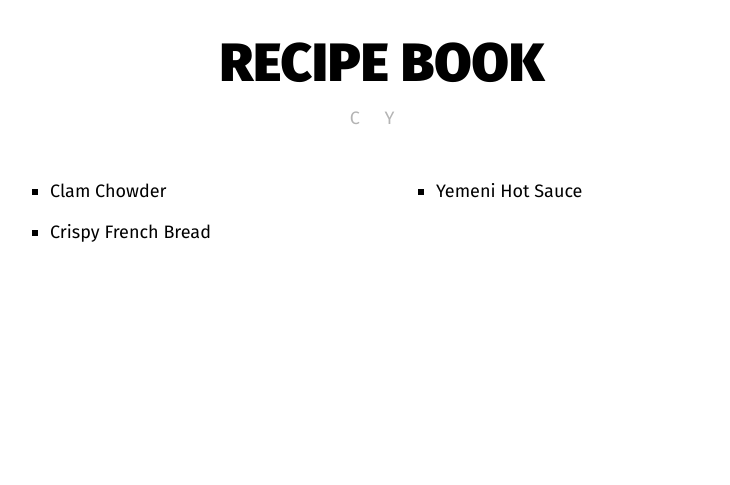
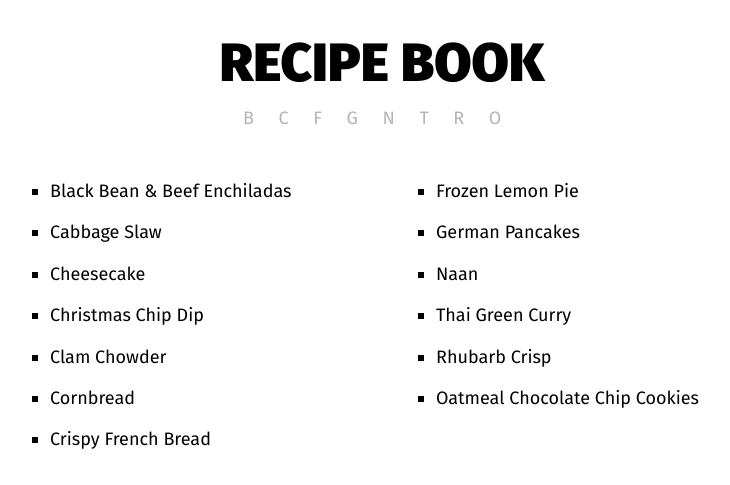
Before and after one commit to eatarecipe/eatarecipe.github.io, a plain HTML site: page index.html in a window 1280 px wide. Shown: the whole page, without its empty margins (258-988 px from the left). Drawn offline with nearby package versions, Linux system fonts and the light colour scheme.

Commit message:
Update index.html

```diff
--- a/index.html
+++ b/index.html
@@ -49,9 +49,19 @@
   </body>
   <script>
     let files = [
+      "black-bean-&-beef-enchiladas.md",
+      "cabbage-slaw.md",
+      "cheesecake.md",
+      "christmas-chip-dip.md",
       "clam-chowder.md",
+      "cornbread.md",
       "crispy-french-bread.md",
-      "yemeni-hot-sauce.md",
+      "frozen-lemon-pie.md",
+      "german-pancakes.md",
+      "naan.md",
+      "thai-green-curry.md",
+      "rhubarb-crisp.md",
+      "oatmeal-chocolate-chip-cookies.md",
     ]
   </script>
   <script src="utils.js"></script>
```
